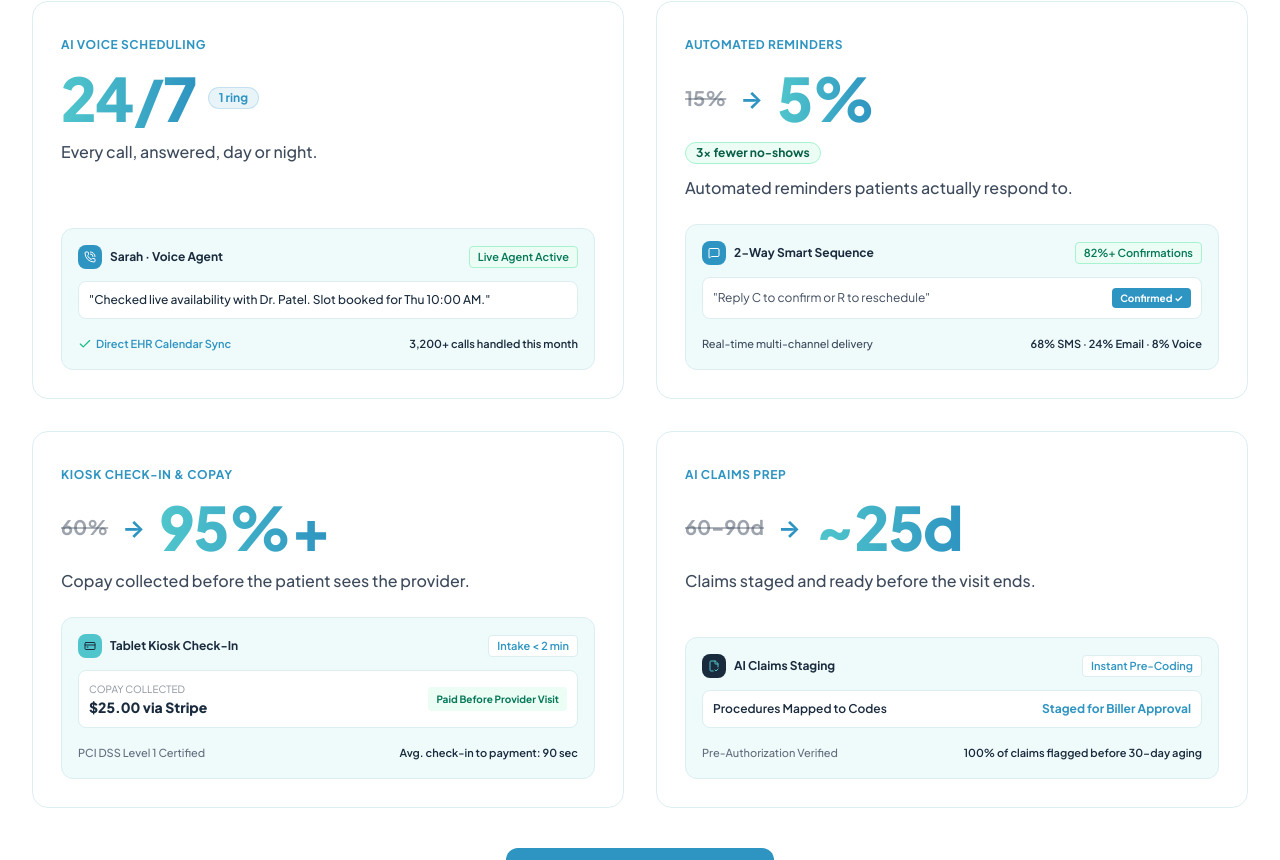
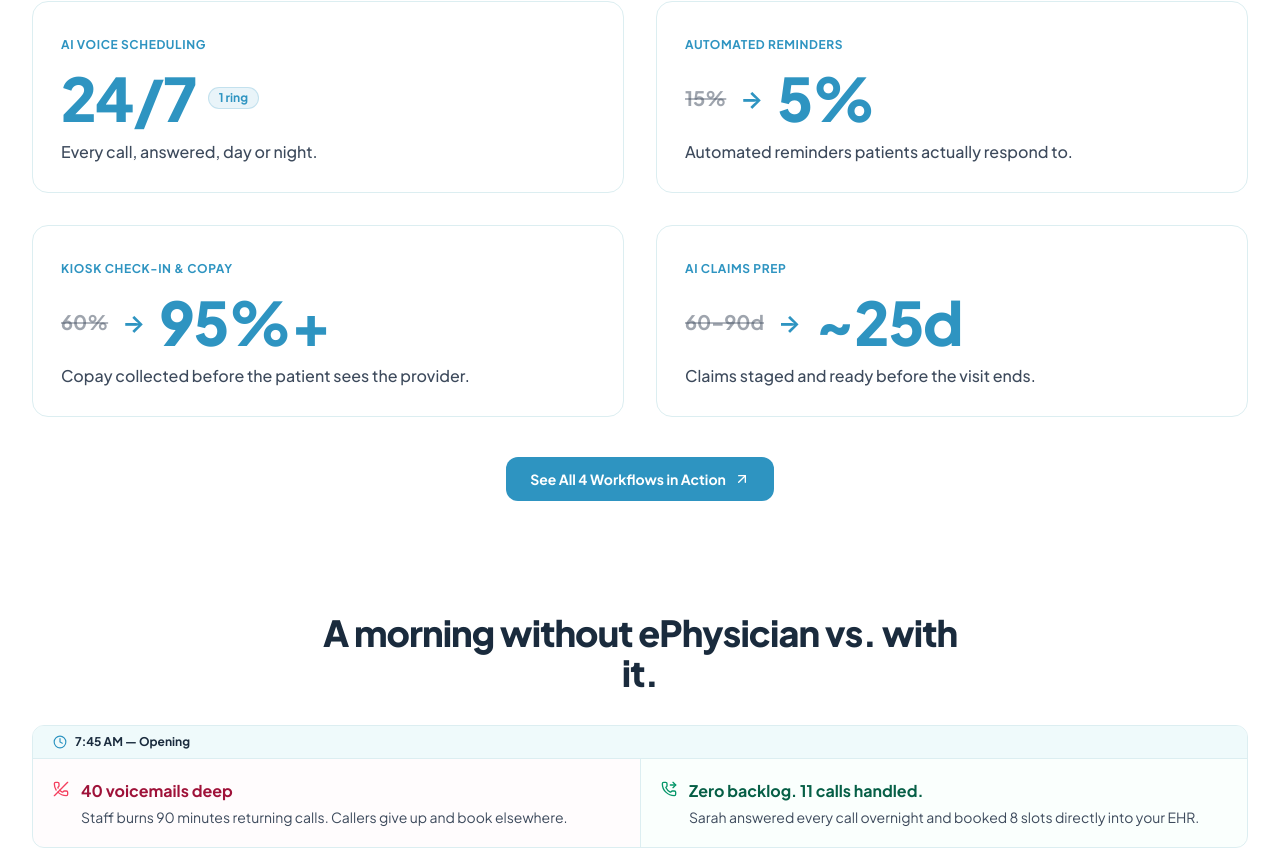
Before and after one commit to Annyxtopheles/ephysician-redesign, a React (Vite) app: page / in a window 1280 px wide. Shown: the part 1612-2472 px from the top of the page. Built offline with nearby package versions, Linux system fonts and the light colour scheme.

Commit message:
Remove all gradients from big numbers in favor of solid brand-blue, remove mini-UI mockups and 3x tag as requested

```diff
--- a/src/components/BigStatDisplay.tsx
+++ b/src/components/BigStatDisplay.tsx
@@ -85,7 +85,7 @@
       <div className="flex items-center gap-3 flex-wrap">
         {/* If static text like 24/7 */}
         {staticText ? (
-          <span className="text-4xl sm:text-5xl lg:text-6xl font-extrabold font-heading bg-gradient-to-r from-[#50C6CC] to-[#2E94C1] bg-clip-text text-transparent tracking-tight leading-none select-none">
+          <span className="text-4xl sm:text-5xl lg:text-6xl font-extrabold font-heading text-brand-blue tracking-tight leading-none select-none">
             {staticText}
           </span>
         ) : (
@@ -99,7 +99,7 @@
             <span className="text-brand-blue font-bold text-lg sm:text-xl lg:text-2xl select-none">
               →
             </span>
-            <span className="text-4xl sm:text-5xl lg:text-6xl font-extrabold font-heading bg-gradient-to-r from-[#50C6CC] to-[#2E94C1] bg-clip-text text-transparent tracking-tight leading-none select-none tabular-nums inline-flex items-baseline">
+            <span className="text-4xl sm:text-5xl lg:text-6xl font-extrabold font-heading text-brand-blue tracking-tight leading-none select-none tabular-nums inline-flex items-baseline">
               {prefix && <span>{prefix}</span>}
               <span>{value}</span>
               {suffix && <span>{suffix}</span>}
--- a/src/components/WorkflowPillars.tsx
+++ b/src/components/WorkflowPillars.tsx
@@ -1,10 +1,4 @@
 import React from 'react';
-import {
-  VoiceSchedulingVisual,
-  AutomatedRemindersVisual,
-  KioskCopayVisual,
-  ClaimsPrepVisual
-} from './illustrations/WorkflowVisuals';
 import { ArrowUpRight } from 'lucide-react';
 import { BigStatDisplay } from './BigStatDisplay';
 
@@ -28,8 +22,7 @@
         <div className="grid grid-cols-1 lg:grid-cols-2 gap-6 sm:gap-8">
 
           {/* Card 1 — AI Voice Scheduling */}
-          <div className="bg-surface-white rounded-2xl border border-border-soft p-6 sm:p-7 hover:border-brand-teal/50 hover:shadow-card-hover transition-all duration-200 flex flex-col justify-between">
-            <div>
+          <div className="bg-surface-white rounded-2xl border border-border-soft p-6 sm:p-7 hover:border-brand-teal/50 hover:shadow-card-hover transition-all duration-200">
             <div className="mb-3">
               <span className="text-xs font-bold font-heading text-brand-blue uppercase tracking-wider">
                 AI VOICE SCHEDULING
@@ -47,53 +40,36 @@
             </div>
 
             {/* Supporting one-line plain-English description */}
-              <p className="text-sm sm:text-base text-text-body font-medium leading-relaxed mb-6">
+            <p className="text-sm sm:text-base text-text-body font-medium leading-relaxed">
               Every call, answered, day or night.
             </p>
           </div>
 
-            {/* Mini-UI */}
-            <div>
-              <VoiceSchedulingVisual />
-            </div>
-          </div>
-
           {/* Card 2 — Automated Reminders */}
-          <div className="bg-surface-white rounded-2xl border border-border-soft p-6 sm:p-7 hover:border-brand-teal/50 hover:shadow-card-hover transition-all duration-200 flex flex-col justify-between">
-            <div>
+          <div className="bg-surface-white rounded-2xl border border-border-soft p-6 sm:p-7 hover:border-brand-teal/50 hover:shadow-card-hover transition-all duration-200">
             <div className="mb-3">
               <span className="text-xs font-bold font-heading text-brand-blue uppercase tracking-wider">
                 AUTOMATED REMINDERS
               </span>
             </div>
 
-              {/* Big Stat Display — 15% → 5% with tag beneath */}
+            {/* Big Stat Display — 15% → 5% */}
             <div className="mb-3">
               <BigStatDisplay
                 before="15%"
                 target={5}
                 suffix="%"
-                  tag="3× fewer no-shows"
-                  tagPlacement="below"
-                  tagVariant="emerald"
               />
             </div>
 
             {/* Supporting one-line plain-English description */}
-              <p className="text-sm sm:text-base text-text-body font-medium leading-relaxed mb-6">
+            <p className="text-sm sm:text-base text-text-body font-medium leading-relaxed">
               Automated reminders patients actually respond to.
             </p>
           </div>
 
-            {/* Mini-UI */}
-            <div>
-              <AutomatedRemindersVisual />
-            </div>
-          </div>
-
           {/* Card 3 — Kiosk Check-In & Copay */}
-          <div className="bg-surface-white rounded-2xl border border-border-soft p-6 sm:p-7 hover:border-brand-teal/50 hover:shadow-card-hover transition-all duration-200 flex flex-col justify-between">
-            <div>
+          <div className="bg-surface-white rounded-2xl border border-border-soft p-6 sm:p-7 hover:border-brand-teal/50 hover:shadow-card-hover transition-all duration-200">
             <div className="mb-3">
               <span className="text-xs font-bold font-heading text-brand-blue uppercase tracking-wider">
                 KIOSK CHECK-IN & COPAY
@@ -110,20 +86,13 @@
             </div>
 
             {/* Supporting one-line plain-English description */}
-              <p className="text-sm sm:text-base text-text-body font-medium leading-relaxed mb-6">
+            <p className="text-sm sm:text-base text-text-body font-medium leading-relaxed">
               Copay collected before the patient sees the provider.
             </p>
           </div>
 
-            {/* Mini-UI */}
-            <div>
-              <KioskCopayVisual />
-            </div>
-          </div>
-
           {/* Card 4 — AI Claims Prep */}
-          <div className="bg-surface-white rounded-2xl border border-border-soft p-6 sm:p-7 hover:border-brand-teal/50 hover:shadow-card-hover transition-all duration-200 flex flex-col justify-between">
-            <div>
+          <div className="bg-surface-white rounded-2xl border border-border-soft p-6 sm:p-7 hover:border-brand-teal/50 hover:shadow-card-hover transition-all duration-200">
             <div className="mb-3">
               <span className="text-xs font-bold font-heading text-brand-blue uppercase tracking-wider">
                 AI CLAIMS PREP
@@ -141,15 +110,9 @@
             </div>
 
             {/* Supporting one-line plain-English description */}
-              <p className="text-sm sm:text-base text-text-body font-medium leading-relaxed mb-6">
+            <p className="text-sm sm:text-base text-text-body font-medium leading-relaxed">
               Claims staged and ready before the visit ends.
             </p>
-            </div>
-
-            {/* Mini-UI */}
-            <div>
-              <ClaimsPrepVisual />
-            </div>
           </div>
 
         </div>
--- a/src/components/illustrations/WorkflowVisuals.tsx
+++ /dev/null
@@ -1,132 +0,0 @@
-import React from 'react';
-import { PhoneCall, MessageSquare, CreditCard, FileCheck2, Check } from 'lucide-react';
-
-// Visual for Pillar 1: AI Voice Scheduling
-export const VoiceSchedulingVisual: React.FC = () => {
-  return (
-    <div className="p-4 rounded-xl bg-surface-pale border border-border-soft space-y-3">
-      <div className="flex items-center justify-between text-xs">
-        <div className="flex items-center gap-2">
-          <div className="w-6 h-6 rounded-lg bg-brand-blue text-white flex items-center justify-center">
-            <PhoneCall className="w-3 h-3" />
-          </div>
-          <span className="font-bold text-brand-navy">Sarah · Voice Agent</span>
-        </div>
-        <span className="text-[11px] font-semibold text-emerald-700 bg-emerald-50 px-2 py-0.5 rounded border border-emerald-200">
-          Live Agent Active
-        </span>
-      </div>
-
-      <div className="p-2.5 rounded-lg bg-white border border-border-soft text-xs text-text-body">
-        <p className="font-medium text-brand-navy">
-          "Checked live availability with Dr. Patel. Slot booked for Thu 10:00 AM."
-        </p>
-      </div>
-
-      <div className="flex items-center justify-between text-[11px] font-medium text-text-body/80 pt-1">
-        <span className="flex items-center gap-1 text-brand-blue font-semibold">
-          <Check className="w-3.5 h-3.5 text-emerald-500" /> Direct EHR Calendar Sync
-        </span>
-        {/* Placeholder: replace with actual clinic volume when live */}
-        <span className="font-semibold text-brand-navy">3,200+ calls handled this month</span>
-      </div>
-    </div>
-  );
-};
-
-// Visual for Pillar 2: Automated Reminders
-export const AutomatedRemindersVisual: React.FC = () => {
-  return (
-    <div className="p-4 rounded-xl bg-surface-pale border border-border-soft space-y-3">
-      <div className="flex items-center justify-between text-xs">
-        <div className="flex items-center gap-2">
-          <div className="w-6 h-6 rounded-lg bg-brand-blue text-white flex items-center justify-center">
-            <MessageSquare className="w-3 h-3" />
-          </div>
-          <span className="font-bold text-brand-navy">2-Way Smart Sequence</span>
-        </div>
-        <span className="text-[11px] font-semibold text-emerald-700 bg-emerald-50 px-2 py-0.5 rounded border border-emerald-200">
-          82%+ Confirmations
-        </span>
-      </div>
-
-      <div className="flex items-center justify-between p-2.5 rounded-lg bg-white border border-border-soft text-xs">
-        <span className="text-text-body">"Reply C to confirm or R to reschedule"</span>
-        <span className="text-[10px] font-bold px-2 py-0.5 rounded bg-brand-blue text-white">
-          Confirmed ✓
-        </span>
-      </div>
-
-      {/* Replaced verbatim repeat with distinct channel mix */}
-      <div className="flex items-center justify-between text-[11px] font-medium text-text-body/80 pt-1">
-        <span className="text-text-body">Real-time multi-channel delivery</span>
-        <span className="font-semibold text-brand-navy">68% SMS · 24% Email · 8% Voice</span>
-      </div>
-    </div>
-  );
-};
-
-// Visual for Pillar 3: Kiosk Check-In & Copay
-export const KioskCopayVisual: React.FC = () => {
-  return (
-    <div className="p-4 rounded-xl bg-surface-pale border border-border-soft space-y-3">
-      <div className="flex items-center justify-between text-xs">
-        <div className="flex items-center gap-2">
-          <div className="w-6 h-6 rounded-lg bg-brand-teal text-white flex items-center justify-center">
-            <CreditCard className="w-3 h-3 text-brand-navy" />
-          </div>
-          <span className="font-bold text-brand-navy">Tablet Kiosk Check-In</span>
-        </div>
-        <span className="text-[11px] font-semibold text-brand-blue bg-white px-2 py-0.5 rounded border border-border-soft">
-          Intake &lt; 2 min
-        </span>
-      </div>
-
-      <div className="flex items-center justify-between p-2.5 rounded-lg bg-white border border-border-soft text-xs">
-        <div>
-          <span className="text-[10px] text-text-body/60 uppercase block">Copay Collected</span>
-          <span className="font-extrabold text-brand-navy text-sm">$25.00 via Stripe</span>
-        </div>
-        <span className="text-[10px] font-bold text-emerald-700 bg-emerald-50 px-2 py-1 rounded">
-          Paid Before Provider Visit
-        </span>
-      </div>
-
-      {/* Replaced repeat with time-to-payment fact */}
-      <div className="flex items-center justify-between text-[11px] font-medium text-text-body/80 pt-1">
-        <span>PCI DSS Level 1 Certified</span>
-        <span className="font-semibold text-brand-navy">Avg. check-in to payment: 90 sec</span>
-      </div>
-    </div>
-  );
-};
-
-// Visual for Pillar 4: AI Claims Prep
-export const ClaimsPrepVisual: React.FC = () => {
-  return (
-    <div className="p-4 rounded-xl bg-surface-pale border border-border-soft space-y-3">
-      <div className="flex items-center justify-between text-xs">
-        <div className="flex items-center gap-2">
-          <div className="w-6 h-6 rounded-lg bg-brand-navy text-white flex items-center justify-center">
-            <FileCheck2 className="w-3 h-3 text-brand-teal" />
-          </div>
-          <span className="font-bold text-brand-navy">AI Claims Staging</span>
-        </div>
-        <span className="text-[11px] font-semibold text-brand-blue bg-white px-2 py-0.5 rounded border border-border-soft">
-          Instant Pre-Coding
-        </span>
-      </div>
-
-      <div className="flex items-center justify-between p-2.5 rounded-lg bg-white border border-border-soft text-xs">
-        <span className="text-brand-navy font-semibold">Procedures Mapped to Codes</span>
-        <span className="text-brand-blue font-bold">Staged for Biller Approval</span>
-      </div>
-
-      {/* Replaced repeat with 30-day aging fact */}
-      <div className="flex items-center justify-between text-[11px] font-medium text-text-body/80 pt-1">
-        <span>Pre-Authorization Verified</span>
-        <span className="font-semibold text-brand-navy">100% of claims flagged before 30-day aging</span>
-      </div>
-    </div>
-  );
-};
```
Lines whose indentation alone changed are shown as unchanged.
